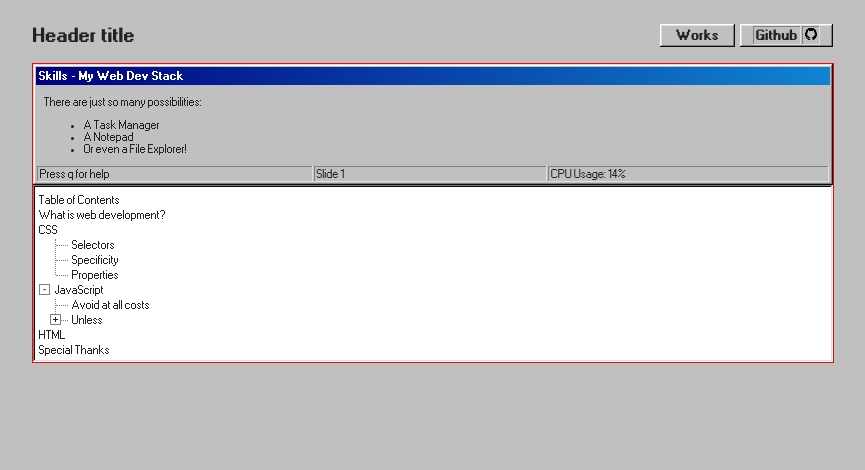
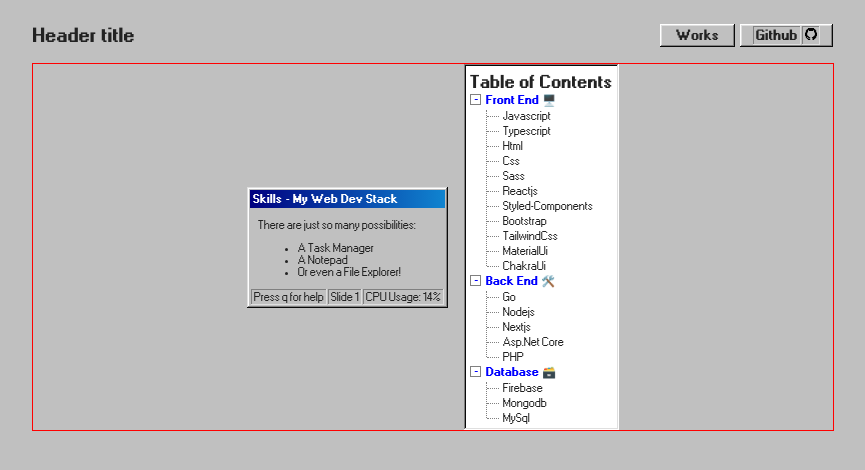
Before and after one commit to JacobSaucelo/98-cob-portfolio, a Next.js app: page / in a window 1280 px wide. Shown: the top 470 px of the page, without its empty margins (207-1072 px from the left). Built offline with nearby package versions, Linux system fonts and the light colour scheme.

Commit message:
added data on tech stack

```diff
--- /dev/null
+++ b/components/sections/Comp.TechStack.module.css
@@ -0,0 +1,8 @@
+.TechStackItem {
+  font-size: calc(0.5rem + 1vh);
+  font-weight: 600;
+}
+.TechStackLiHeader {
+  font-weight: 600;
+  color: blue;
+}
--- a/components/sections/Comp.TechStack.tsx
+++ b/components/sections/Comp.TechStack.tsx
@@ -1,49 +1,45 @@
 import React from "react";
+import {
+  DataFrontEnd,
+  DataBackEnd,
+  DataDatabases,
+} from "@/data/Data.TechStack";
+import styles from "./Comp.TechStack.module.css";
 
 const CompTechStack = () => {
   return (
     <ul className="tree-view">
-      <li>Table of Contents</li>
-      <li>What is web development?</li>
+      <li className={styles.TechStackItem}>Table of Contents</li>
       <li>
-        CSS
-        <ul>
-          <li>Selectors</li>
-          <li>Specificity</li>
-          <li>Properties</li>
-        </ul>
+        <details open>
+          <summary className={styles.TechStackLiHeader}>Front End 🖥️</summary>
+          <ul>
+            {DataFrontEnd.map((stack) => (
+              <li key={stack.name}>{stack.content}</li>
+            ))}
+          </ul>
+        </details>
       </li>
       <li>
         <details open>
-          <summary>JavaScript</summary>
+          <summary className={styles.TechStackLiHeader}>Back End 🛠️</summary>
           <ul>
-            <li>Avoid at all costs</li>
-            <li>
-              <details>
-                <summary>Unless</summary>
-                <ul>
-                  <li>Avoid</li>
-                  <li>
-                    <details>
-                      <summary>At</summary>
-                      <ul>
-                        <li>Avoid</li>
-                        <li>At</li>
-                        <li>All</li>
-                        <li>Cost</li>
-                      </ul>
-                    </details>
-                  </li>
-                  <li>All</li>
-                  <li>Cost</li>
-                </ul>
-              </details>
-            </li>
+            {DataBackEnd.map((stack) => (
+              <li key={stack.name}>{stack.content}</li>
+            ))}
           </ul>
         </details>
       </li>
-      <li>HTML</li>
-      <li>Special Thanks</li>
+      <li>
+        <details open>
+          <summary className={styles.TechStackLiHeader}>Database 🗃️</summary>
+          <ul>
+            {DataDatabases.map((stack) => (
+              <li key={stack.name}>{stack.content}</li>
+            ))}
+          </ul>
+        </details>
+      </li>
     </ul>
   );
 };
--- a/components/sections/Section.TechStack.module.css
+++ b/components/sections/Section.TechStack.module.css
@@ -2,4 +2,15 @@
   border: 1px solid red;
   width: 100%;
   margin: 1rem 0;
+  display: flex;
+  align-items: center;
+  justify-content: center;
+  gap: 1rem;
+  flex-direction: column;
 }
+
+@media screen and (min-width: 500px) {
+  .TechStackContainer {
+    flex-direction: row;
+  }
+}
--- /dev/null
+++ b/data/Data.TechStack.ts
@@ -0,0 +1,109 @@
+export interface DataSkillsTypes {
+  imgPath: string;
+  name: string;
+  content: string;
+}
+
+export const DataFrontEnd = [
+  {
+    imgPath: "/logos/javascript.png",
+    name: "javascript logo",
+    content: "Javascript",
+  },
+  {
+    imgPath: "/logos/typescript.webp",
+    name: "typescript logo",
+    content: "Typescript",
+  },
+  {
+    imgPath: "/logos/html5.png",
+    name: "Html logo",
+    content: "Html",
+  },
+  {
+    imgPath: "/logos/css.png",
+    name: "Css logo",
+    content: "Css",
+  },
+  {
+    imgPath: "/logos/sass.png",
+    name: "Sass logo",
+    content: "Sass",
+  },
+  {
+    imgPath: "/logos/reactjs.png",
+    name: "Reactjs logo",
+    content: "Reactjs",
+  },
+  {
+    imgPath: "/logos/styledComponents.png",
+    name: "Styled-Components logo",
+    content: "Styled-Components",
+  },
+  {
+    imgPath: "/logos/bootstrap.png",
+    name: "bootstrap logo",
+    content: "Bootstrap",
+  },
+  {
+    imgPath: "/logos/tailwindcss.png",
+    name: "TailwindCss logo",
+    content: "TailwindCss",
+  },
+  {
+    imgPath: "/logos/materialUi.png",
+    name: "MaterialUi logo",
+    content: "MaterialUi",
+  },
+  {
+    imgPath: "/logos/chakraUi.png",
+    name: "ChakraUi logo",
+    content: "ChakraUi",
+  },
+];
+
+export const DataBackEnd = [
+  {
+    imgPath: "/logos/go.png",
+    name: "Go logo",
+    content: "Go",
+  },
+  {
+    imgPath: "/logos/nodejs.png",
+    name: "Nodejs logo",
+    content: "Nodejs",
+  },
+  {
+    imgPath: "/logos/nextjs.png",
+    name: "Nextjs logo",
+    content: "Nextjs",
+  },
+  {
+    imgPath: "/logos/netcore.png",
+    name: "Asp.Net Core logo",
+    content: "Asp.Net Core",
+  },
+  {
+    imgPath: "/logos/php.png",
+    name: "PHP logo",
+    content: "PHP",
+  },
+];
+
+export const DataDatabases = [
+  {
+    imgPath: "/logos/firebase.png",
+    name: "Firebase logo",
+    content: "Firebase",
+  },
+  {
+    imgPath: "/logos/mongodb.png",
+    name: "Mongodb logo",
+    content: "Mongodb",
+  },
+  {
+    imgPath: "/logos/mysql.png",
+    name: "MySql logo",
+    content: "MySql",
+  },
+];
```
Also changed, not shown: components/sections/Comp.About.module.css (added).
